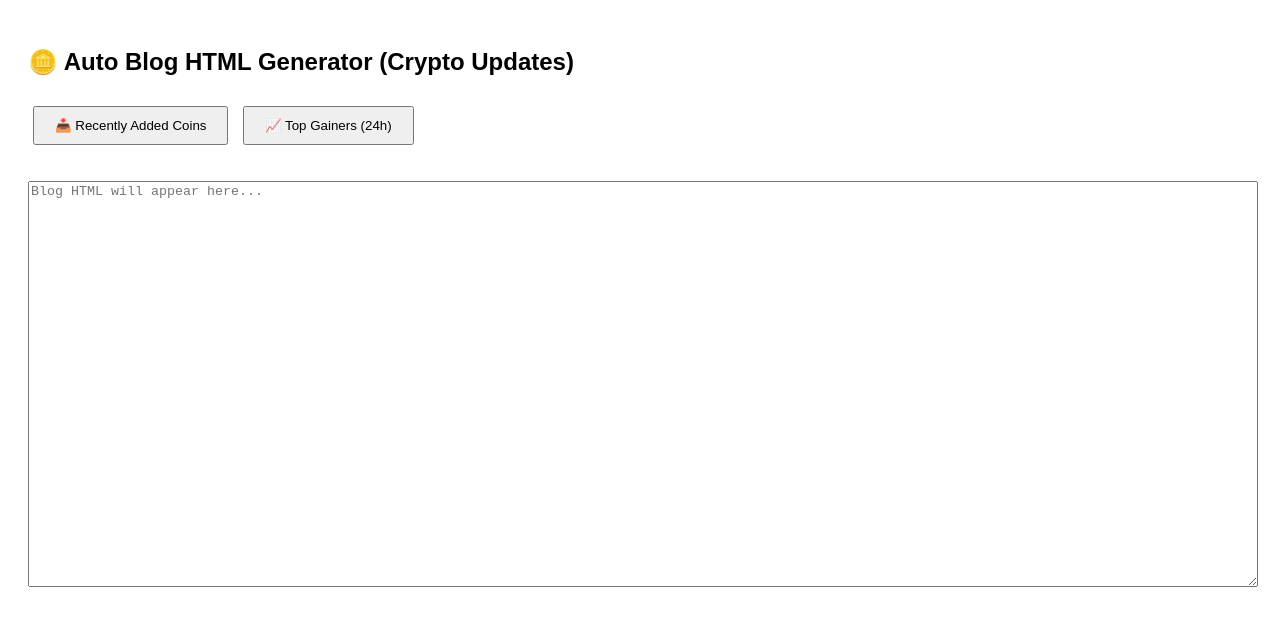
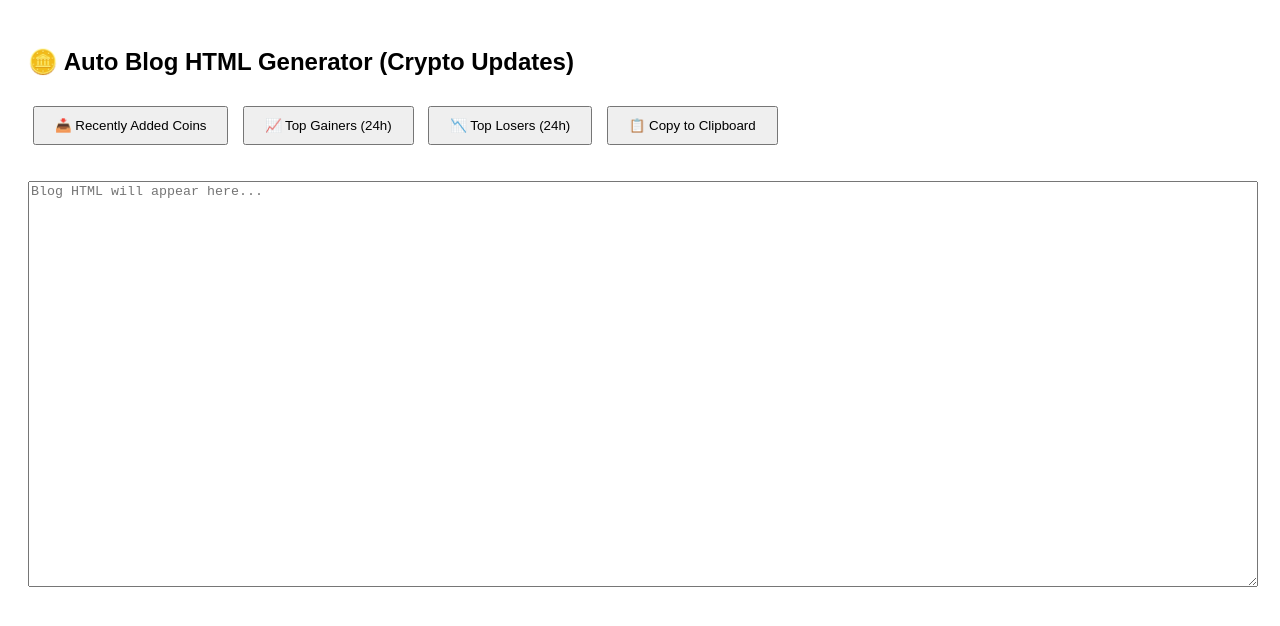
Before and after one commit to Suyashkoushik/GustGame, a plain HTML site: page recentcoin.html in a window 1280 px wide. Drawn offline with Linux system fonts and the light colour scheme.

Commit message:
Update recentcoin.html

```diff
--- a/recentcoin.html
+++ b/recentcoin.html
@@ -15,6 +15,8 @@
 
 <button onclick="generateRecentCoins()">📥 Recently Added Coins</button>
 <button onclick="generateTopGainers()">📈 Top Gainers (24h)</button>
+<button onclick="generateTopLosers()">📉 Top Losers (24h)</button>
+<button onclick="copyToClipboard()">📋 Copy to Clipboard</button>
 
 <p id="status" class="loading"></p>
 <textarea id="blogOutput" placeholder="Blog HTML will appear here..."></textarea>
@@ -24,6 +26,13 @@ function getTodayDate() {
   const today = new Date();
   const options = { year: 'numeric', month: 'long', day: 'numeric' };
   return today.toLocaleDateString(undefined, options);
+}
+
+function copyToClipboard() {
+  const output = document.getElementById("blogOutput");
+  output.select();
+  document.execCommand("copy");
+  alert("✅ HTML copied to clipboard!");
 }
 
 async function generateRecentCoins() {
@@ -91,6 +100,39 @@ async function generateTopGainers() {
     console.error(error);
   }
 }
+
+async function generateTopLosers() {
+  const output = document.getElementById("blogOutput");
+  const status = document.getElementById("status");
+  status.textContent = "Fetching top losers (24h)...";
+  output.value = "";
+
+  try {
+    const res = await fetch("https://api.coingecko.com/api/v3/coins/markets?vs_currency=usd&order=price_change_percentage_24h_asc&per_page=10&page=1&sparkline=false&price_change_percentage=24h");
+    const coins = await res.json();
+
+    let html = `<h2>📉 Top Losers in Last 24 Hours – ${getTodayDate()}</h2>\n<ul>\n`;
+
+    coins.forEach(coin => {
+      html += `
+  <li>
+    <strong>${coin.name} (${coin.symbol.toUpperCase()})</strong><br>
+    Price: $${coin.current_price}<br>
+    24h Change: <span style="color:red;">${coin.price_change_percentage_24h.toFixed(2)}%</span><br>
+    <img src="${coin.image}" alt="${coin.name}" width="32" height="32"><br>
+    <a href="https://www.coingecko.com/en/coins/${coin.id}" target="_blank">🔗 View on CoinGecko</a>
+  </li>\n<hr>`;
+    });
+
+    html += "</ul>\n<p>⏱ Updated: " + new Date().toLocaleString() + "</p>";
+
+    output.value = html;
+    status.textContent = "✅ Top losers HTML generated!";
+  } catch (error) {
+    status.textContent = "❌ Failed to load top losers.";
+    console.error(error);
+  }
+}
 </script>
 
 </body>
```
